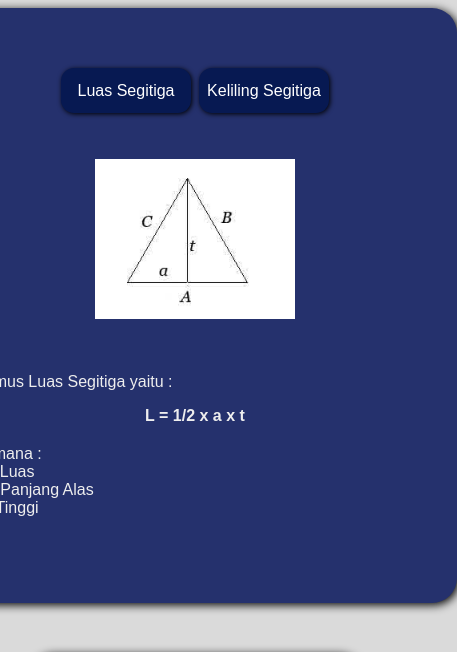
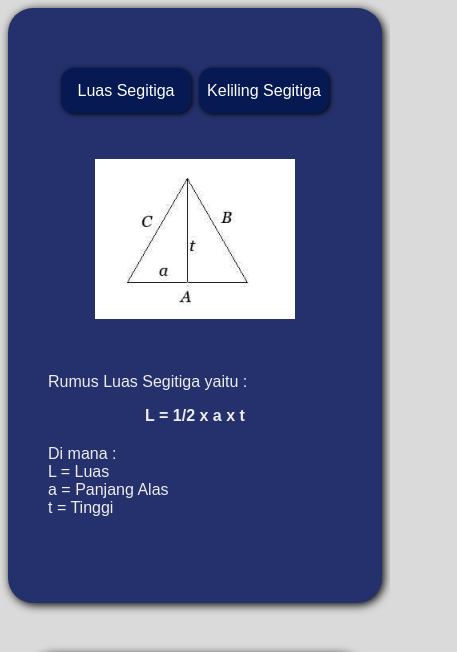
Before and after one commit to revou-fundamental-course/27-nov-23-fahrulfirgiana, a plain HTML site: page index.html in a window 390 px wide. Shown: the top 652 px of the page, 457 px wide, since content can reach past the window. Drawn offline with Linux system fonts and the light colour scheme.

Commit message:
edit css

```diff
--- a/css/style.css
+++ b/css/style.css
@@ -136,7 +136,7 @@ border-radius: 6px;
   }
 
   .surround-container {
-    width: 140%;
+    max-width: none; /* Hapus lebar maksimum pada layar yang lebih kecil */
   }
 
   .surround-container ul{
```
